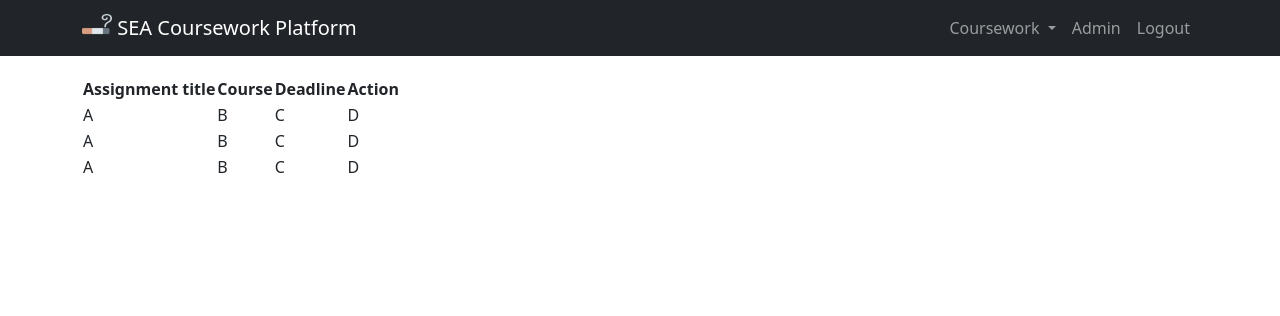
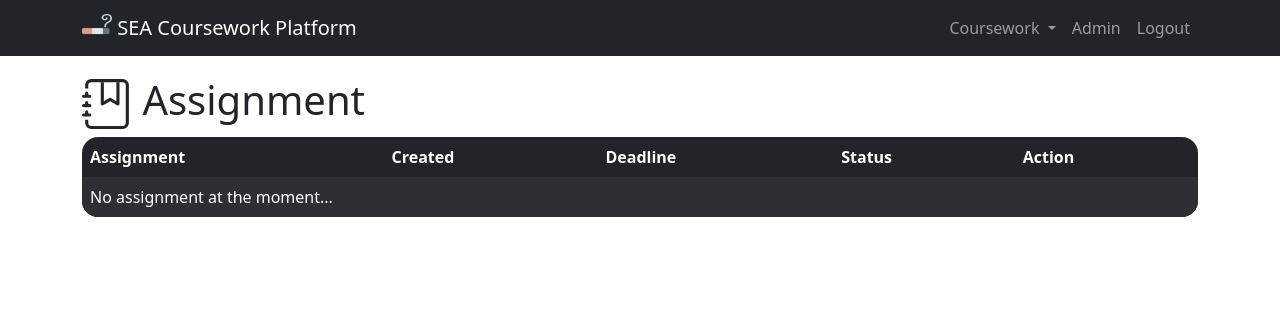
Before and after one commit to yuxiang970813/SEA, a Django app: page / in a window 1280 px wide. Shown: the top 316 px of the page. Run offline with Django 4.2, Linux system fonts and the light colour scheme; a user stored in the database is signed in; data comes from the database, SQL or seed files in the repository; both versions use the stored data as it was after the commit.

Commit message:
Change index to perform all assignment & change several icon

```diff
--- a/coursework/templates/coursework/create_assignment.html
+++ b/coursework/templates/coursework/create_assignment.html
@@ -12,9 +12,11 @@
             <!-- ICON -->
             <div class="text-center">
               <svg xmlns="http://www.w3.org/2000/svg" width="50" height="50" fill="currentColor"
-                class="bi bi-file-earmark-plus-fill mx-auto" viewBox="0 0 16 16">
+                class="bi bi-file-earmark-plus mx-auto" viewBox="0 0 16 16">
                 <path
-                  d="M9.293 0H4a2 2 0 0 0-2 2v12a2 2 0 0 0 2 2h8a2 2 0 0 0 2-2V4.707A1 1 0 0 0 13.707 4L10 .293A1 1 0 0 0 9.293 0zM9.5 3.5v-2l3 3h-2a1 1 0 0 1-1-1zM8.5 7v1.5H10a.5.5 0 0 1 0 1H8.5V11a.5.5 0 0 1-1 0V9.5H6a.5.5 0 0 1 0-1h1.5V7a.5.5 0 0 1 1 0z" />
+                  d="M8 6.5a.5.5 0 0 1 .5.5v1.5H10a.5.5 0 0 1 0 1H8.5V11a.5.5 0 0 1-1 0V9.5H6a.5.5 0 0 1 0-1h1.5V7a.5.5 0 0 1 .5-.5z" />
+                <path
+                  d="M14 4.5V14a2 2 0 0 1-2 2H4a2 2 0 0 1-2-2V2a2 2 0 0 1 2-2h5.5L14 4.5zm-3 0A1.5 1.5 0 0 1 9.5 3V1H4a1 1 0 0 0-1 1v12a1 1 0 0 0 1 1h8a1 1 0 0 0 1-1V4.5h-2z" />
               </svg>
             </div>
             <form action="{% url 'create_assignment' coursework.id %}" class="needs-validation" method="post"
--- a/coursework/templates/coursework/index.html
+++ b/coursework/templates/coursework/index.html
@@ -1,29 +1,56 @@
 {% extends "coursework/layout.html" %}
 
 {% block body %}
-<table>
+<h1>
+  <svg xmlns="http://www.w3.org/2000/svg" width="50" height="50" fill="currentColor" class="bi bi-journal-bookmark"
+    viewBox="0 0 16 16">
+    <path fill-rule="evenodd"
+      d="M6 8V1h1v6.117L8.743 6.07a.5.5 0 0 1 .514 0L11 7.117V1h1v7a.5.5 0 0 1-.757.429L9 7.083 6.757 8.43A.5.5 0 0 1 6 8z" />
+    <path
+      d="M3 0h10a2 2 0 0 1 2 2v12a2 2 0 0 1-2 2H3a2 2 0 0 1-2-2v-1h1v1a1 1 0 0 0 1 1h10a1 1 0 0 0 1-1V2a1 1 0 0 0-1-1H3a1 1 0 0 0-1 1v1H1V2a2 2 0 0 1 2-2z" />
+    <path
+      d="M1 5v-.5a.5.5 0 0 1 1 0V5h.5a.5.5 0 0 1 0 1h-2a.5.5 0 0 1 0-1H1zm0 3v-.5a.5.5 0 0 1 1 0V8h.5a.5.5 0 0 1 0 1h-2a.5.5 0 0 1 0-1H1zm0 3v-.5a.5.5 0 0 1 1 0v.5h.5a.5.5 0 0 1 0 1h-2a.5.5 0 0 1 0-1H1z" />
+  </svg>
+  Assignment
+</h1>
+<table class="table table-dark table-striped table-hover table-borderless">
   <thead>
     <tr>
-      <th>Assignment title</th>
-      <th>Course</th>
-      <th>Deadline</th>
-      <th>Action</th>
+      <th scope="col">Assignment</th>
+      <th scope="col">Created</th>
+      <th scope="col">Deadline</th>
+      <th scope="col">Status</th>
+      <th scope="col">Action</th>
     </tr>
   </thead>
   <tbody>
-    {% for coursework in user.coursework_taken.all %}
+    {% for assignment in coursework.assignment.all %}
     <tr>
-      <td>A</td>
-      <td>B</td>
-      <td>C</td>
-      <td>D</td>
+      <td>{{ assignment }}</td>
+      <td>{{ assignment.created_on|date:'n/d D' }}</td>
+      <td>{{ assignment.deadline|date:'n/d D G:i' }}</td>
+      <td>
+        {% if not assignment.status.upload_status %}
+        False
+        {% else %}
+        True
+        {% endif %}
+      </td>
+      <td>
+        <a href="{% url 'assignment_view' coursework.id assignment.id %}">
+          <svg xmlns="http://www.w3.org/2000/svg" width="16" height="16" fill="currentColor"
+            class="bi bi-box-arrow-right" viewBox="0 0 16 16">
+            <path fill-rule="evenodd"
+              d="M10 12.5a.5.5 0 0 1-.5.5h-8a.5.5 0 0 1-.5-.5v-9a.5.5 0 0 1 .5-.5h8a.5.5 0 0 1 .5.5v2a.5.5 0 0 0 1 0v-2A1.5 1.5 0 0 0 9.5 2h-8A1.5 1.5 0 0 0 0 3.5v9A1.5 1.5 0 0 0 1.5 14h8a1.5 1.5 0 0 0 1.5-1.5v-2a.5.5 0 0 0-1 0v2z" />
+            <path fill-rule="evenodd"
+              d="M15.854 8.354a.5.5 0 0 0 0-.708l-3-3a.5.5 0 0 0-.708.708L14.293 7.5H5.5a.5.5 0 0 0 0 1h8.793l-2.147 2.146a.5.5 0 0 0 .708.708l3-3z" />
+          </svg>
+        </a>
+      </td>
     </tr>
     {% empty %}
     <tr>
-      <td>-</td>
-      <td>-</td>
-      <td>-</td>
-      <td>-</td>
+      <td colspan="5">No assignment at the moment...</td>
     </tr>
     {% endfor %}
   </tbody>
```
Also changed, not shown: coursework/templates/coursework/create_coursework.html (+5 -3 lines), db.sqlite3.
